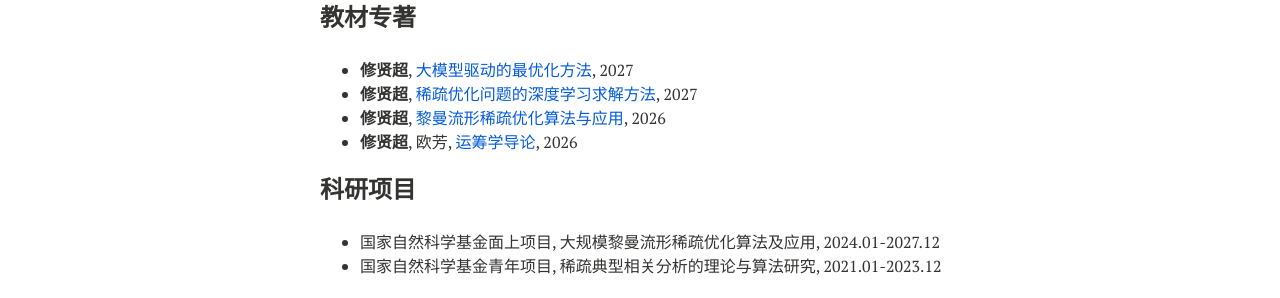
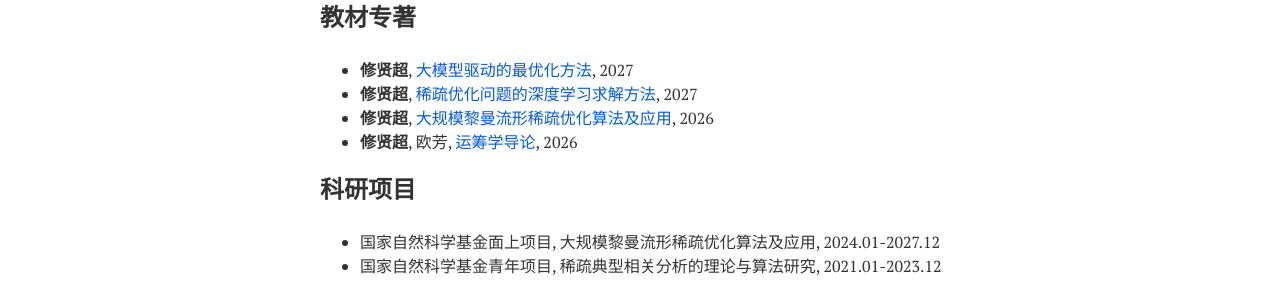
Before and after one commit to xianchaoxiu/xianchaoxiu.github.io, a Jekyll site: the page built from chinese/index.md, in a window 1280 px wide. Shown: the part 1009-1307 px from the top of the page. Built offline with Jekyll 4.4.1, drawn with Linux system fonts in a browser that asks for light colours; nearby versions of some CDN libraries.

Commit message:
Update index.md

```diff
--- a/chinese/index.md
+++ b/chinese/index.md
@@ -48,7 +48,7 @@ share: false
 ### 教材专著
 * <b>修贤超</b>,  <a href="https://xianchaoxiu.github.io/chinese/book/LLMOPT/" class="textlink" target="_blank">大模型驱动的最优化方法</a>, 2027  <br>
 * <b>修贤超</b>,  <a href="https://xianchaoxiu.github.io/chinese/book/L2O/" class="textlink" target="_blank">稀疏优化问题的深度学习求解方法</a>, 2027  <br>
-* <b>修贤超</b>, <a href="https://xianchaoxiu.github.io/chinese/book/OPT/" class="textlink" target="_blank">黎曼流形稀疏优化算法与应用</a>, 2026  <br>
+* <b>修贤超</b>, <a href="https://xianchaoxiu.github.io/chinese/book/OPT/" class="textlink" target="_blank">大规模黎曼流形稀疏优化算法及应用</a>, 2026  <br>
 * <b>修贤超</b>, 欧芳, <a href="https://xianchaoxiu.github.io/chinese/book/OR/" class="textlink" target="_blank"> 运筹学导论</a>, 2026  <br>
 
 
```
